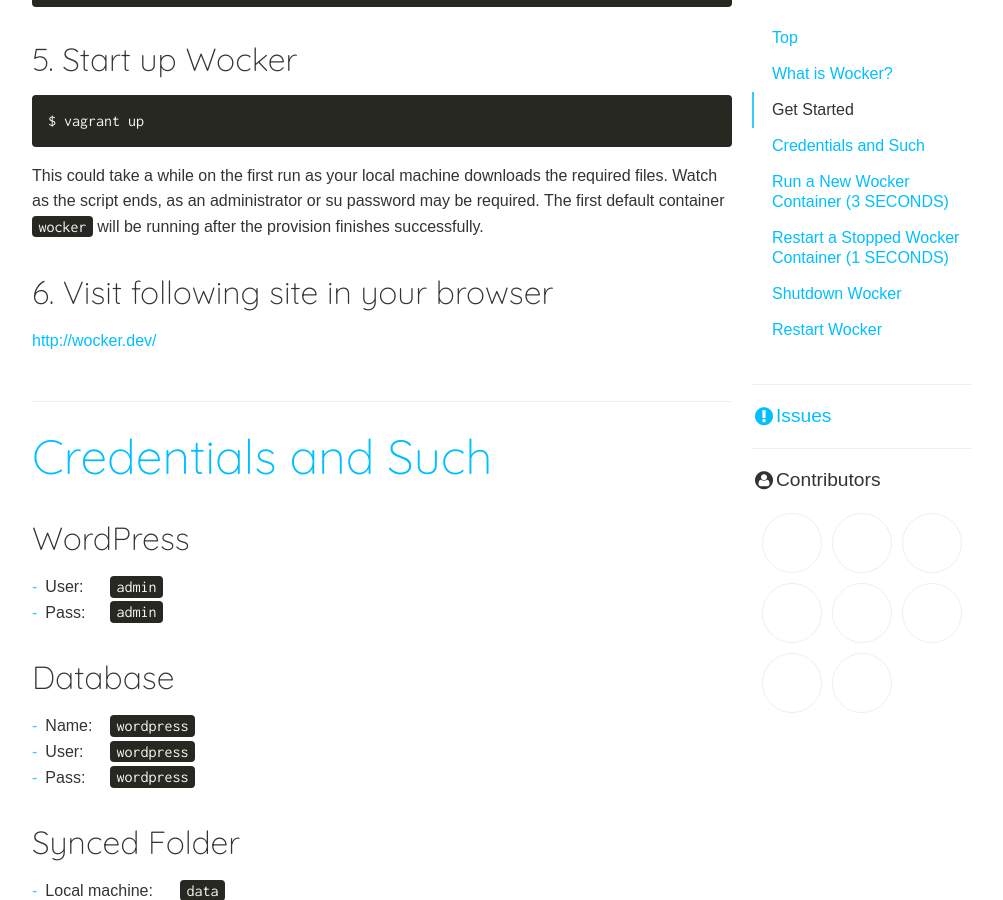
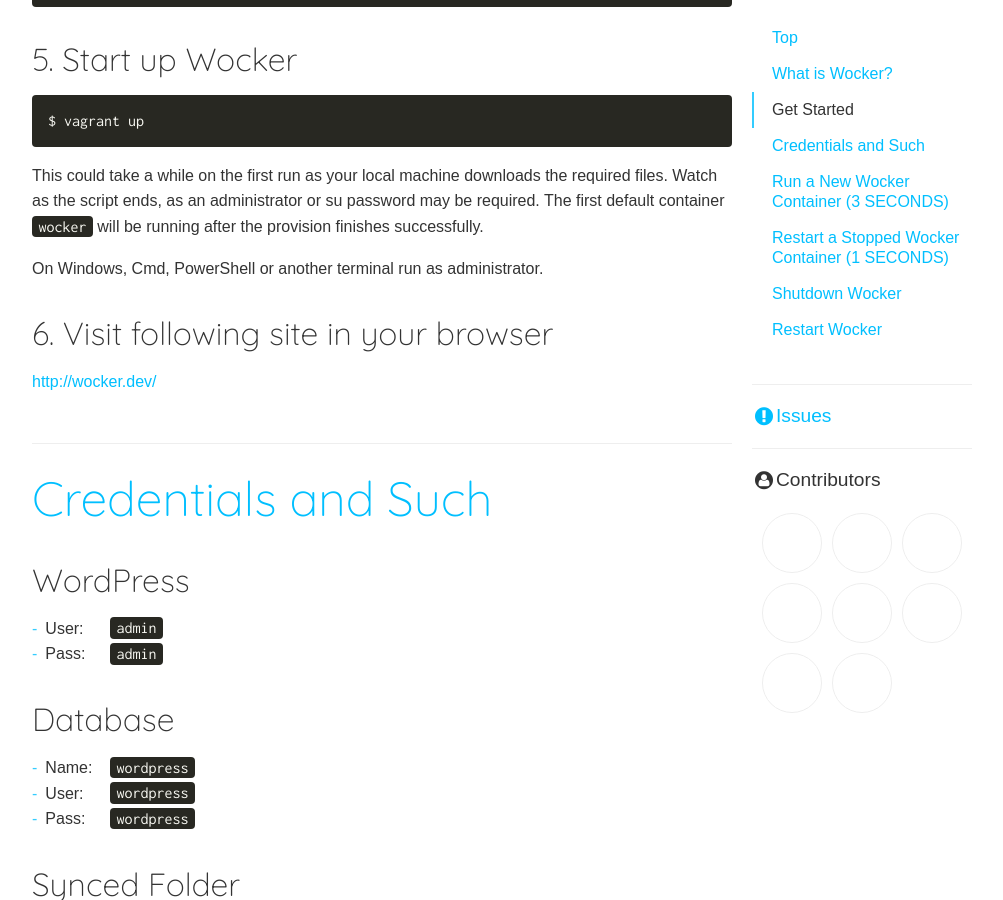
Before and after one commit to wckr/wckr.github.io, a Jekyll site: the page built from index.md, in a window 1280 px wide and 900 px high, scrolled down 1181 px. Shown: the whole window, without its empty margins (138-1141 px from the left). Built offline with Jekyll 4.4.1, drawn with Linux system fonts in a browser that asks for light colours; nearby versions of some CDN libraries; some web fonts are replaced; a script that is not in the unit is left out; comment, search, counter and statistics services are not loaded; our own code applies the rules of GitHub Pages for plain Markdown files.

Commit message:
Append note for Windows

````diff
--- a/index.md
+++ b/index.md
@@ -36,6 +36,8 @@
 ```
 
 This could take a while on the first run as your local machine downloads the required files. Watch as the script ends, as an administrator or su password may be required. The first default container `wocker` will be running after the provision finishes successfully.
+
+On Windows, Cmd, PowerShell or another terminal run as administrator.
 
 
 ### 6. Visit following site in your browser
````
